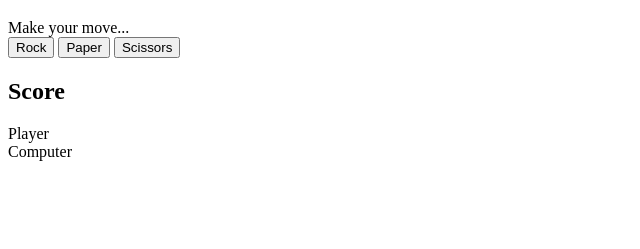
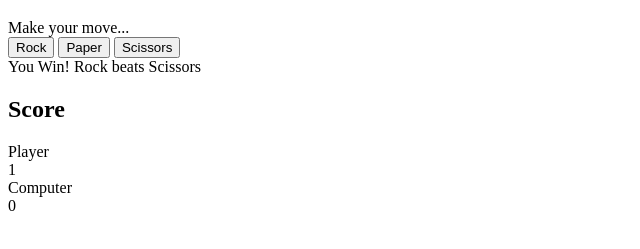
Before and after one commit to richfromm/odin-rock-paper-scissors, a plain HTML site: page index.html in a window 1280 px wide. Both pictures are taken after a click on the button "Rock". Shown: the part 61-310 px from the top of the page, without its empty margins (0-640 px from the left). Drawn offline with Linux system fonts and the light colour scheme.

Commit message:
Update round message and score each turn
But still don't have logic for game

```diff
--- a/index.html
+++ b/index.html
@@ -7,16 +7,16 @@
 </head>
 <body>
   <h1>Rock Paper Scissors</h1>
-  <div>
-    Make your move...
-  </div>
+
+  <div id="msgGame">Make your move...</div>
+
   <div>
     <button class="move" data-move="rock">Rock</button>
     <button class="move" data-move="paper">Paper</button>
     <button class="move" data-move="scissors">Scissors</button>
   </div>
 
-  <div id="msg"></div>
+  <div id="msgRound"></div>
 
   <div>
     <h2>Score</h2>
--- a/rock-paper-scissors.js
+++ b/rock-paper-scissors.js
@@ -22,7 +22,6 @@ function formatSelection(selection) {
     selection = selection.trim();
     return selection.slice(0, 1).toUpperCase() + selection.slice(1).toLowerCase();
 }
-
 
 // Is the selection legal, return a boolean
 function isSelectionLegal(selection) {
@@ -78,22 +77,32 @@ function playRound() {
     console.log(`You chose ${playerSelection}, computer chose ${computerSelection}`);
     let result = computeRound(playerSelection, computerSelection);
 
+    let msgRound = "";
     if (result > 0) {
-        console.log(`You Win! ${formatSelection(playerSelection)} beats ${formatSelection(computerSelection)}`);
+        msgRound = `You Win! ${formatSelection(playerSelection)} beats ${formatSelection(computerSelection)}`;
+        playerScore++;
     } else if (result < 0) {
-        console.log(`You Lose! ${formatSelection(computerSelection)} beats ${formatSelection(playerSelection)}`);
+        msgRound = `You Lose! ${formatSelection(computerSelection)} beats ${formatSelection(playerSelection)}`;
+        computerScore++;
     } else {
         console.assert(result == 0, "There's a bug in the playRound() function. Sorry.");
-        console.log(`Tie! You both chose ${formatSelection(computerSelection)}. Try again.`);
+        msgRound = `Tie! You both chose ${formatSelection(computerSelection)}. Try again.`;
+        // no need to adjust either score
     }
+    console.log(msgRound);
+    document.getElementById('msgRound').textContent = msgRound;
+    outputScore(playerScore, computerScore);
 
     return result;
 }
 
 function outputScore(playerScore, computerScore) {
     console.log(`SCORE: Player: ${playerScore} Computer: ${computerScore}`);
+    document.getElementById('playerScore').textContent = playerScore;
+    document.getElementById('computerScore').textContent = computerScore;
 }
 
+// XXX not yet called in UI version
 // Play 5 complete rounds of the game
 // We don't count rounds in which there is a tie
 function game() {
@@ -129,4 +138,7 @@ function game() {
     }
 }
 
+let playerScore = 0;
+let computerScore = 0;
+outputScore(playerScore, computerScore);
 document.querySelectorAll('button.move').forEach(button => button.addEventListener('click', playRound));
```
